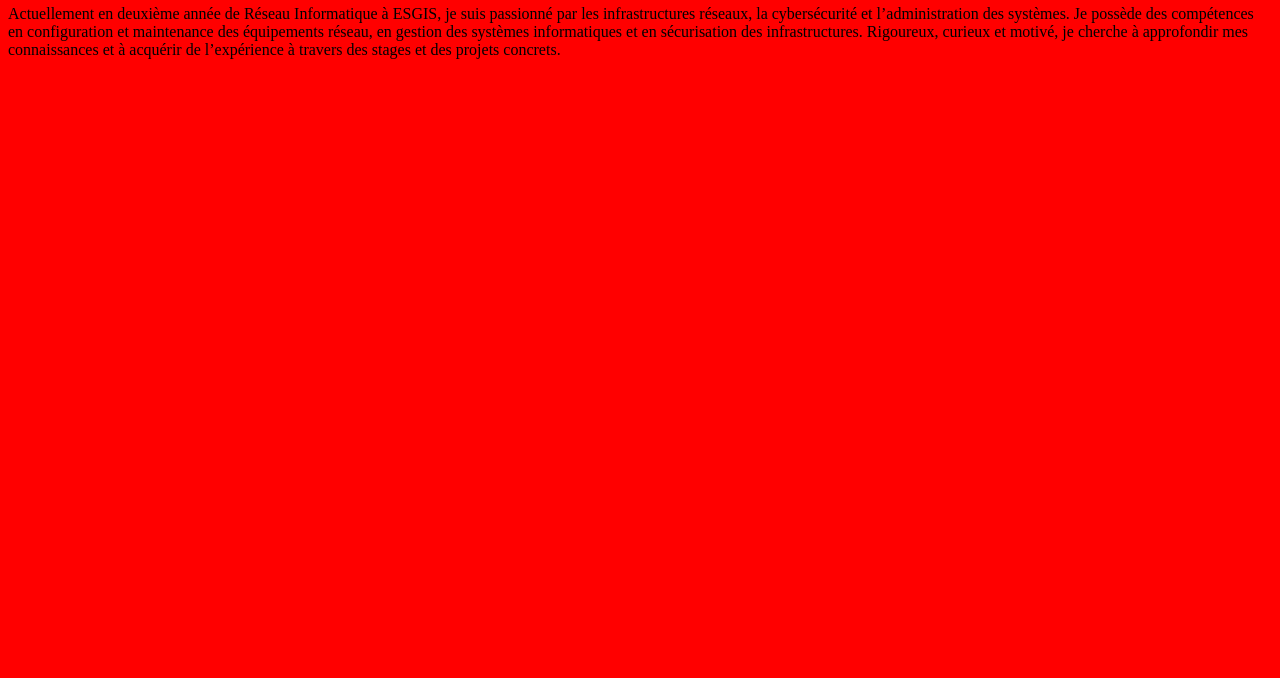
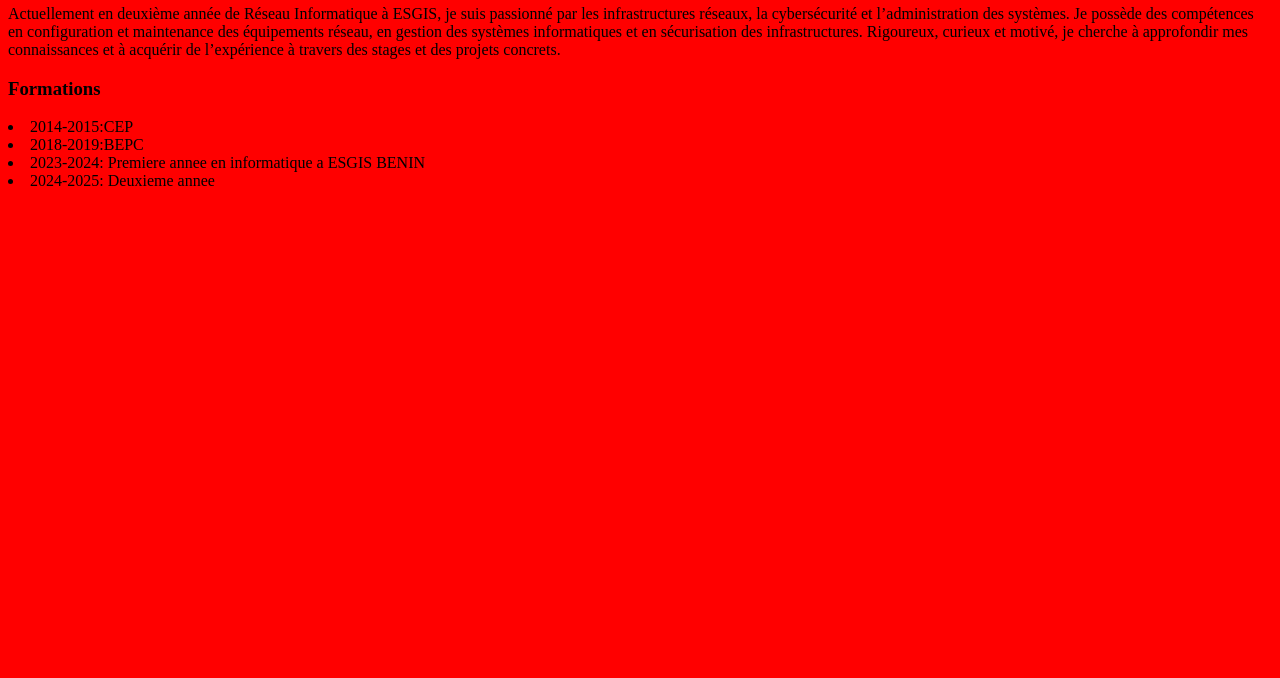
Before and after one commit to ado813/mon-cv, a plain HTML site: page index.html in a window 1280 px wide. Shown: the part 122-800 px from the top of the page. Drawn offline with Linux system fonts and the light colour scheme.

Commit message:
mise en place de la section formations

```diff
--- a/index.html
+++ b/index.html
@@ -15,5 +15,12 @@
     <section id="description">
         <p>Actuellement en deuxième année de Réseau Informatique à ESGIS, je suis passionné par les infrastructures réseaux, la cybersécurité et l’administration des systèmes. Je possède des compétences en configuration et maintenance des équipements réseau, en gestion des systèmes informatiques et en sécurisation des infrastructures. Rigoureux, curieux et motivé, je cherche à approfondir mes connaissances et à acquérir de l’expérience à travers des stages et des projets concrets.</p>
     </section>
+    <section>
+        <h3>Formations</h3>
+        <li>2014-2015:CEP</li>
+        <li>2018-2019:BEPC</li>
+        <li>2023-2024: Premiere annee en informatique a ESGIS BENIN</li>
+        <li>2024-2025: Deuxieme annee </li>
+    </section>
 </body>
 </html>
```
